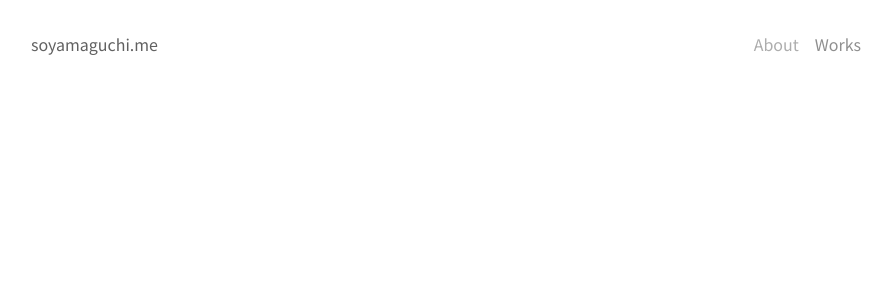
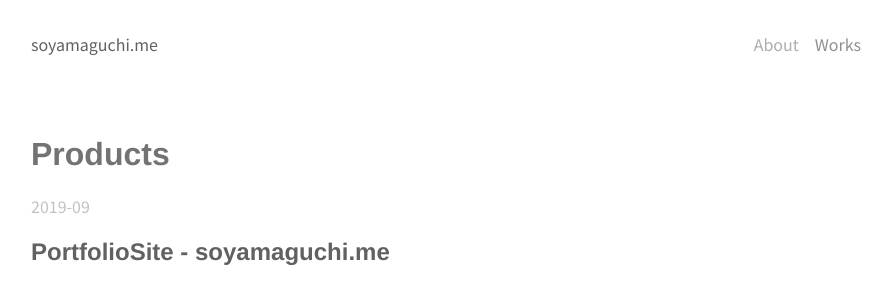
Before and after one commit to soyamaguchi/soyamaguchi.github.io, a Vue app: page /works in a window 1280 px wide. Shown: the top 304 px of the page, without its empty margins (194-1086 px from the left). Built offline with nearby package versions, Linux system fonts and the light colour scheme.

Commit message:
worksページの実装途中

```diff
--- /dev/null
+++ b/src/components/Achievement.vue
@@ -0,0 +1,31 @@
+<template>
+  <div class="achievement">
+    <h1>Products</h1>
+    <div class="products-info">
+      <span class="date">2019-09</span>
+      <h2>PortfolioSite - soyamaguchi.me</h2>
+    </div>
+  </div>
+</template>
+
+<script>
+  export default {
+    name: "Achievement.vue"
+  }
+</script>
+
+<style lang="scss" scoped>
+.achievement {
+  h1 {
+    font-family: 'Helvetica Neue', Helvetica, Arial, sans-serif;
+    color: #737373;
+  }
+  .date {
+    color: #c2c2c2;
+  }
+  h2 {
+    font-family: 'Helvetica Neue', Helvetica, Arial, sans-serif;
+    color: #616161;
+  }
+}
+</style>
--- a/src/components/Introduction.vue
+++ b/src/components/Introduction.vue
@@ -21,7 +21,7 @@ export default {
 </script>
 
 <!-- Add "scoped" attribute to limit CSS to this component only -->
-<style scoped lang="scss">
+<style lang="scss" scoped>
 .introduction {
   p,
   a {
--- a/src/views/Works.vue
+++ b/src/views/Works.vue
@@ -1,15 +1,22 @@
 <template>
-    <div>
-
+    <div class="works">
+        <Achievement />
     </div>
 </template>
 
 <script>
-    export default {
-        name: "Works.vue"
-    }
+import Achievement from '@/components/Achievement.vue'
+
+export default {
+  name: "Works.vue",
+  components: {
+      Achievement
+  }
+}
 </script>
 
 <style lang="scss" scoped>
-
+.works {
+    margin-top: 5rem;
+}
 </style>
```
